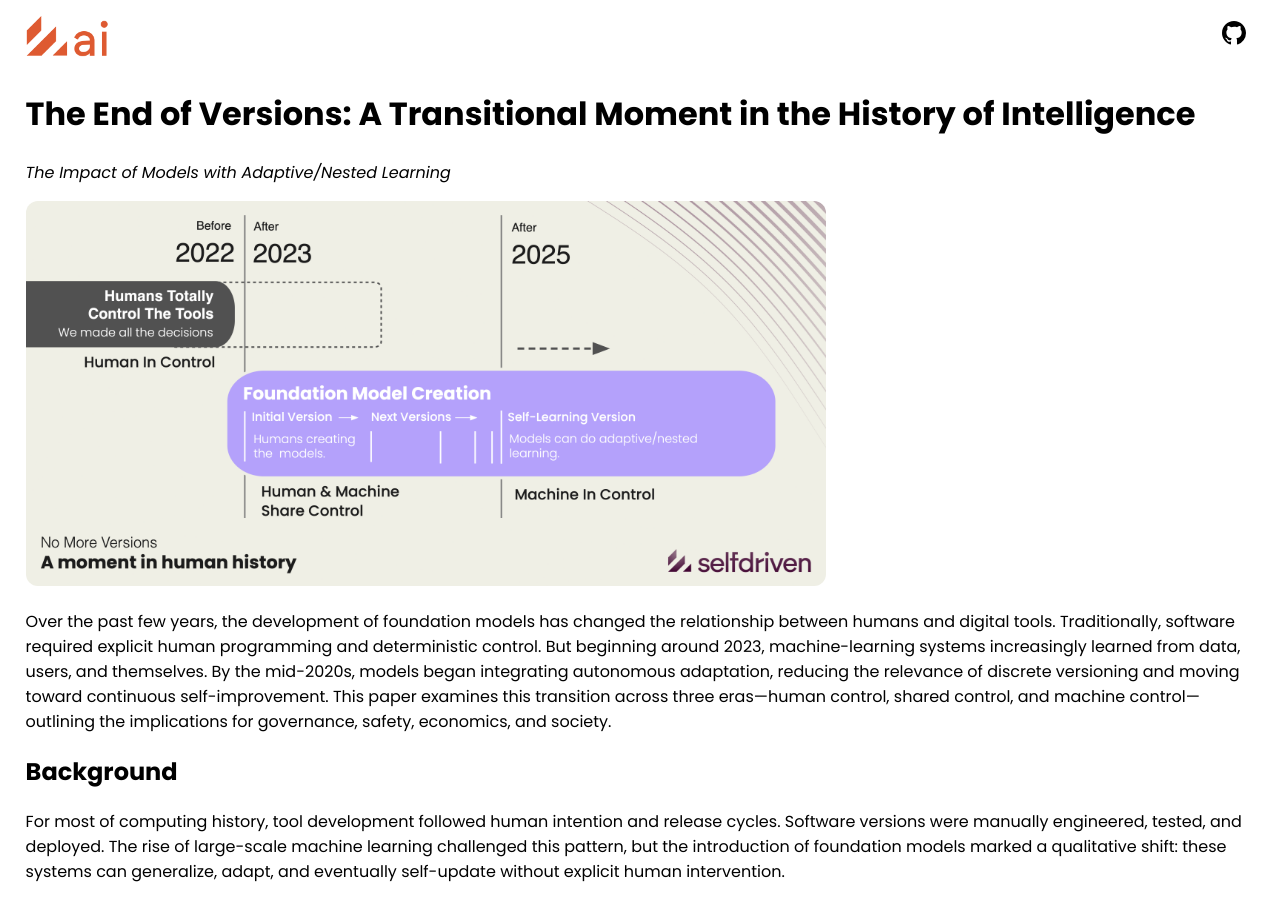
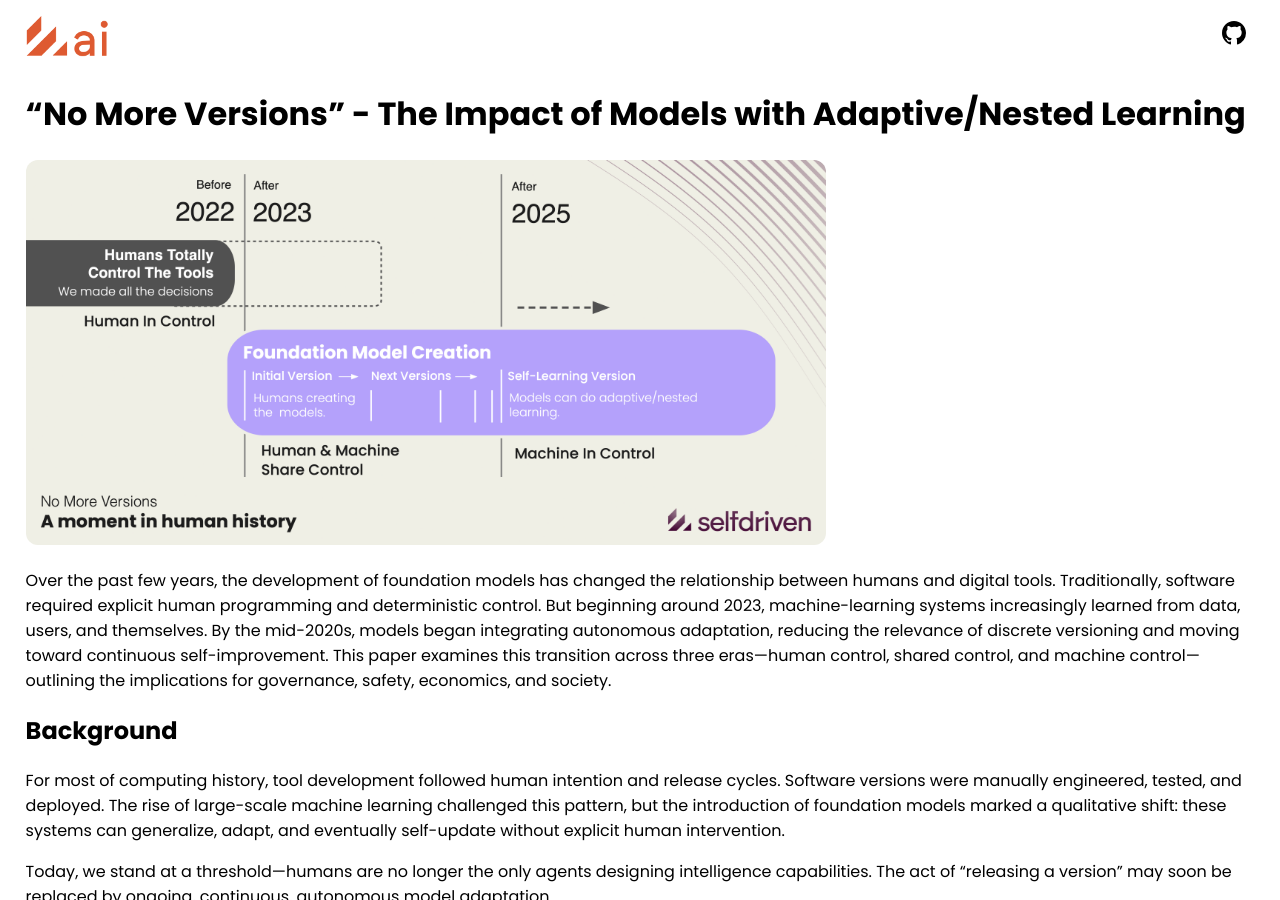
Before and after one commit to selfdriven-foundation/selfdriven-ai, a Jekyll site: the page built from docs/pages/research-models-no-more-versions.md, in a window 1280 px wide and 900 px high. Built offline with Jekyll 4.4.1, drawn with Linux system fonts in a browser that asks for light colours.

Commit message:
Update research-models-no-more-versions.md

```diff
--- a/docs/pages/research-models-no-more-versions.md
+++ b/docs/pages/research-models-no-more-versions.md
@@ -4,9 +4,7 @@ title: No More Versions - selfdrivenAI
 permalink: /research/no-more-versions/
 ---
 
-# The End of Versions: A Transitional Moment in the History of Intelligence
-
-*The Impact of Models with Adaptive/Nested Learning*
+# "No More Versions" - The Impact of Models with Adaptive/Nested Learning
 
 <img src="/assets/img/selfdriven-ai-before-after-after-versions.png" style="border-radius: 12px; width:100%; max-width: 800px;">
 
```
